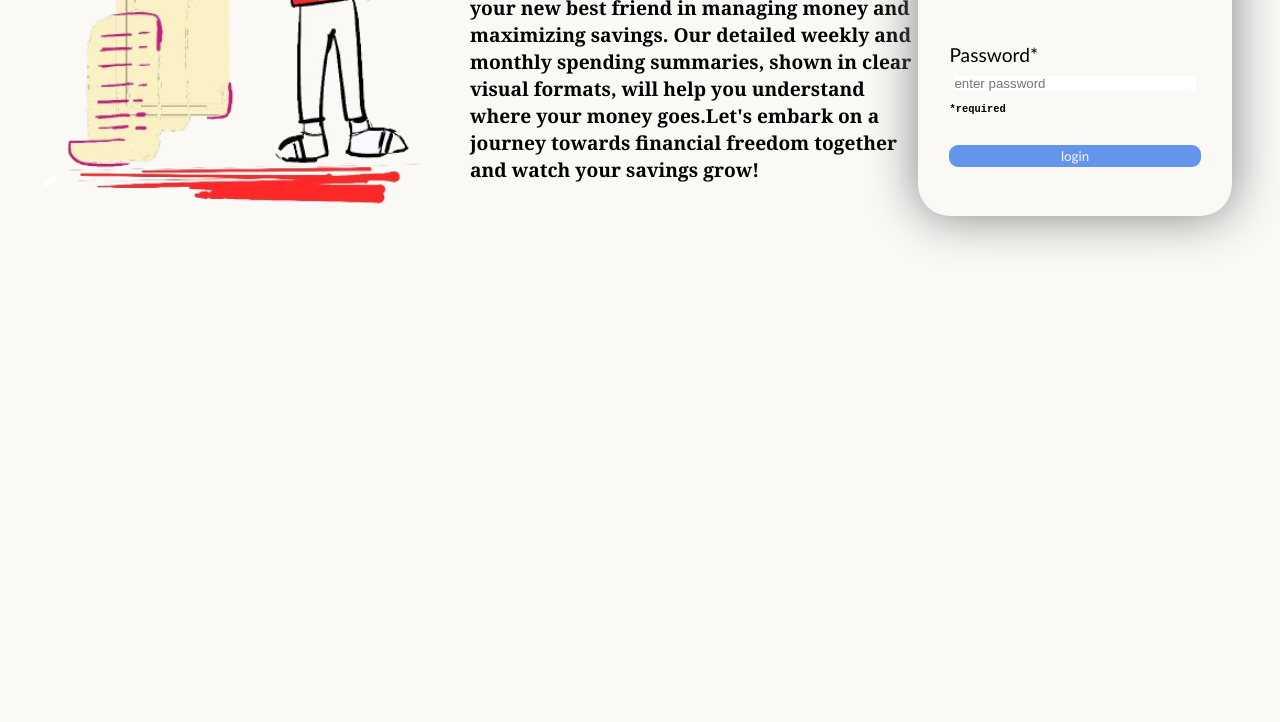
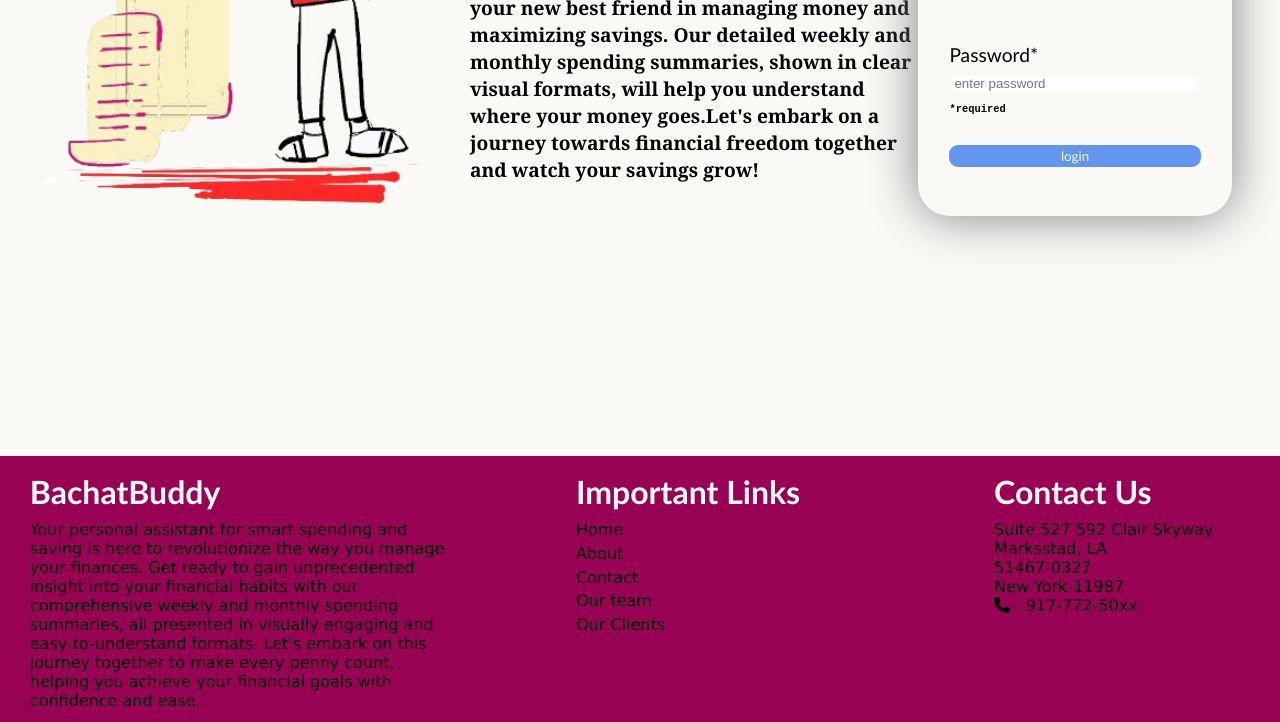
Before and after one commit to aryan22csu031/expense-tracker, a plain HTML site: page index.html in a window 1280 px wide. Shown: the part 488-1210 px from the top of the page. Before the commit the page ends 800 px from the top, so only its background shows below. Drawn offline with nearby package versions, Linux system fonts and the light colour scheme; a web font is replaced by a local one.

Commit message:
added footer

```diff
--- a/index.html
+++ b/index.html
@@ -4,6 +4,7 @@
     <meta charset="UTF-8" />
     <meta name="viewport" content="width=device-width, initial-scale=1.0" />
     <title>Document</title>
+    <link rel="stylesheet" href="https://cdnjs.cloudflare.com/ajax/libs/font-awesome/6.5.2/css/all.min.css" integrity="sha512-SnH5WK+bZxgPHs44uWIX+LLJAJ9/2PkPKZ5QiAj6Ta86w+fsb2TkcmfRyVX3pBnMFcV7oQPJkl9QevSCWr3W6A==" crossorigin="anonymous" referrerpolicy="no-referrer" />
     <link rel="stylesheet" href="style.css" />
   </head>
   <body>
@@ -57,10 +58,32 @@
                  <br><br>
                 <button type="submit" id="login-btn">login</button>
                 </form>
-            <!-- <h6><a href="">Create an Account</a></h6> -->
         </div>
       </div>
-      <div class="footer"></div>
+      <div class="footer">
+        <div class="end-note">
+          <h3>BachatBuddy</h3>
+          <p>Your personal assistant for smart spending and saving is here to revolutionize the way you manage your finances. Get ready to gain unprecedented insight into your financial habits with our comprehensive weekly and monthly spending summaries, all presented in visually engaging and easy-to-understand formats. Let's embark on this journey together to make every penny count, helping you achieve your financial goals with confidence and ease. </p>
+        </div>
+        <div class="imp-links">
+          <h3>Important Links</h3>
+          <ul>
+            <li>Home</li>
+            <li>About</li>
+            <li>Contact</li>
+            <li>Our team</li>
+            <li>Our Clients</li>
+          </ul>
+        </div>
+        <div class="contact-us">
+          <h3>Contact Us</h3>
+          <p>Suite 527 592 Clair Skyway <br>
+            Marksstad, LA <br>
+            51467-0327 <br>
+            New York-11987 <br>
+            <i class="fa-solid fa-phone"></i> : 917-772-50xx</p>
+        </div>
+      </div>
       </div>
     </div>
     <script src="https://unpkg.com/typed.js@2.1.0/dist/typed.umd.js"></script>
--- a/style.css
+++ b/style.css
@@ -10,6 +10,7 @@
 body{
     box-sizing: border-box;
     background-color: #Faf9f6;
+    height: 100vh;
 }
 
 button{
@@ -249,3 +250,85 @@ a:hover{
     background-color: rgb(87, 128, 205);
     transform: translateY(0px);
 }
+
+.footer{
+    display: flex;
+    position: relative;
+    top: 14rem;
+    justify-content: space-around;
+    width: 100%;
+    background-color: rgb(152, 2, 85);
+}
+
+.footer .end-note{
+    display: flex;
+    flex-direction: column;
+    width: 33%;
+    margin: 12px;
+    margin-top: 1rem;
+}
+
+.footer .end-note h3{
+    font-size: 2rem;
+    font-family: 'Trebuchet MS', 'Lucida Sans Unicode', 'Lucida Grande', 'Lucida Sans', Arial, sans-serif;
+    color: #Faf9f6;
+    margin-bottom: 9px;
+}
+
+.footer .end-note p{
+    font-size: 1rem;
+    font-family:Verdana, Geneva, Tahoma, sans-serif;
+    font-weight: 400;
+    text-align: left;
+}
+
+.footer .imp-links {
+    display: flex;
+    position: relative;
+    left: 4rem;
+    flex-direction: column;
+    width: 33%;
+    margin: 12px;
+    margin-top: 1rem;
+}
+
+.footer .imp-links h3{
+    font-size: 2rem;
+    font-family: 'Trebuchet MS', 'Lucida Sans Unicode', 'Lucida Grande', 'Lucida Sans', Arial, sans-serif;
+    color: #Faf9f6;
+    margin-bottom: 9px;
+}
+
+.footer .imp-links ul{
+    list-style: none;
+}
+
+.footer .imp-links ul li{
+    font-size: 1rem;
+    font-family:Verdana, Geneva, Tahoma, sans-serif;
+    font-weight: 400;
+    text-align: left;
+    margin-bottom: 0.3rem;
+}
+
+.footer .contact-us {
+    display: flex;
+    flex-direction: column;
+    width: 20%;
+    margin: 12px;
+    margin-top: 1rem;
+}
+
+.footer .contact-us h3{
+    font-size: 2rem;
+    font-family: 'Trebuchet MS', 'Lucida Sans Unicode', 'Lucida Grande', 'Lucida Sans', Arial, sans-serif;
+    color: #Faf9f6;
+    margin-bottom: 9px;
+}
+
+.footer .contact-us p{
+    font-size: 1rem;
+    font-family:Verdana, Geneva, Tahoma, sans-serif;
+    font-weight: 400;
+    text-align: left;
+}
```
Also changed, not shown: images/contact-icon.png (added).
